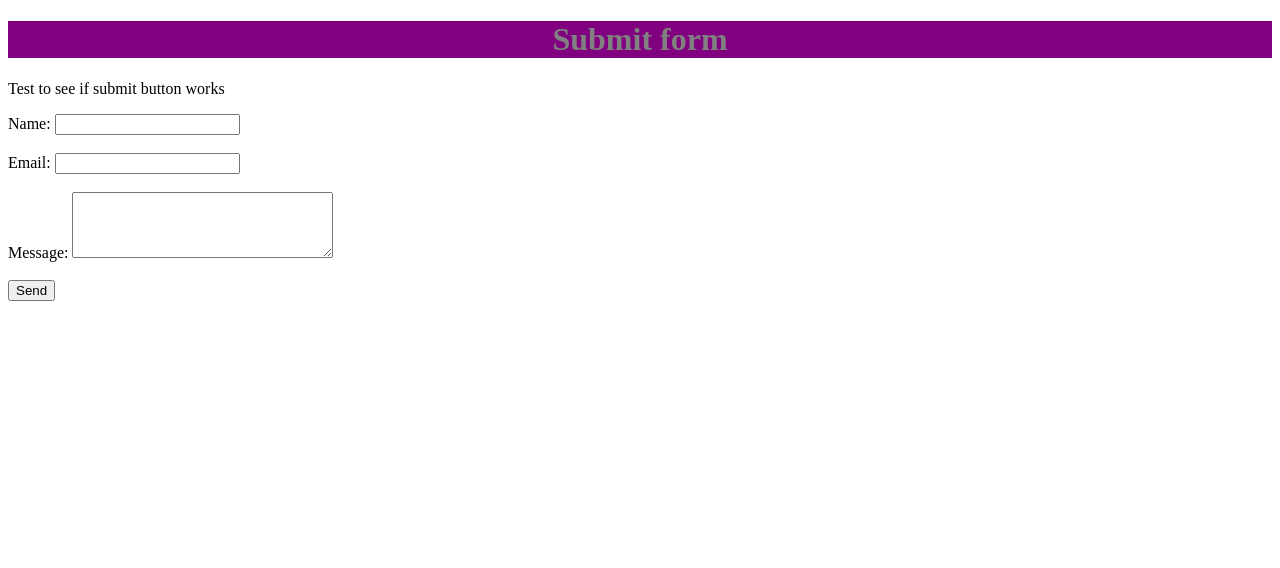
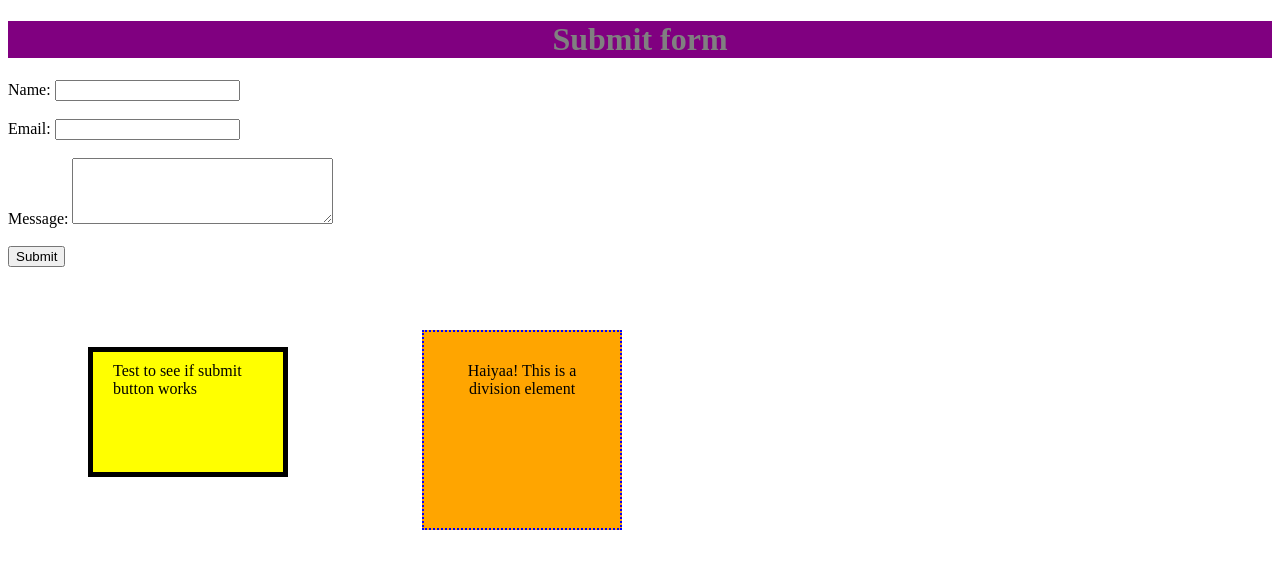
Before and after one commit to Sujit98/google-homepage, a plain HTML site: page index.html in a window 1280 px wide. Drawn offline with Linux system fonts and the light colour scheme.

Commit message:
Day 5: Practiced box model

```diff
--- a/index.html
+++ b/index.html
@@ -7,11 +7,8 @@
     <link rel="stylesheet" href="styles.css" />
   </head>
   <body>
-    <header></header>
-    <nav></nav>
     <main>
       <h1>Submit form</h1>
-      <p>Test to see if submit button works</p>
       <form action="#" method="post">
         <label for="name">Name:</label>
         <input type="text" id="name" name="name" required>
@@ -28,9 +25,10 @@
 
         <br><br>
 
-        <button type="submit">Send</button>
+        <button type="submit">Submit</button>
       </form>
+      <p>Test to see if submit button works</p>
+      <div class="division">Haiyaa! This is a division element</div>
     </main>
-    <footer></footer>
   </body>
 </html>
--- a/styles.css
+++ b/styles.css
@@ -4,3 +4,25 @@ h1 {
     text-align: center;
     color: grey;
 }
+
+p {
+    height: 100px;
+    width: 150px;
+    background-color: yellow;
+    padding: 10px 20px;
+    border: 5px solid black;
+    margin: 80px;
+    display: inline-block;
+}
+
+.division {
+    background-color: orange;
+    width: 200px;
+    height: 200px;
+    border: 2px dotted blue;
+    margin: 50px;
+    padding: 30px 20px 100px 20px;
+    display: inline-block;
+    box-sizing: border-box;
+    text-align: center;
+}
```
